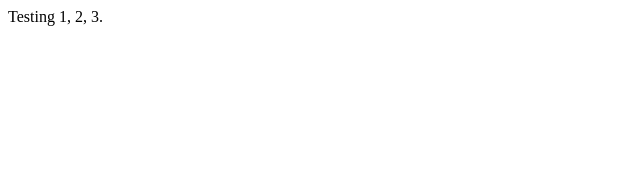
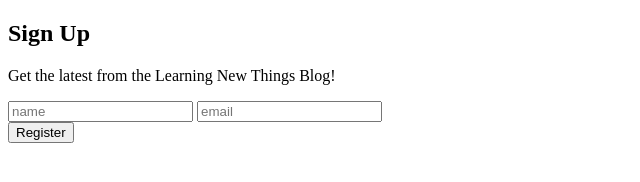
Before and after one commit to stacietaylorcima/generic_signup_page, a website: page index.html in a window 1280 px wide. Shown: the whole page, without its empty margins (0-640 px from the left). Drawn offline with Linux system fonts and the light colour scheme.

Commit message:
create basic sign up form

```diff
--- a/index.html
+++ b/index.html
@@ -6,6 +6,12 @@
     <link rel="stylesheet" href="styles.css">
   </head>
   <body>
-    Testing 1, 2, 3.
+    <h2>Sign Up</h2>
+      <p>Get the latest from the Learning New Things Blog!</p>
+      <form name="signup-form">
+        <input class="signup-info" placeholder="name" />
+        <input class="signup-info" placeholder="email" />
+      </form>
+      <button class="register-button">Register</button>
   </body>
 </html>
```
